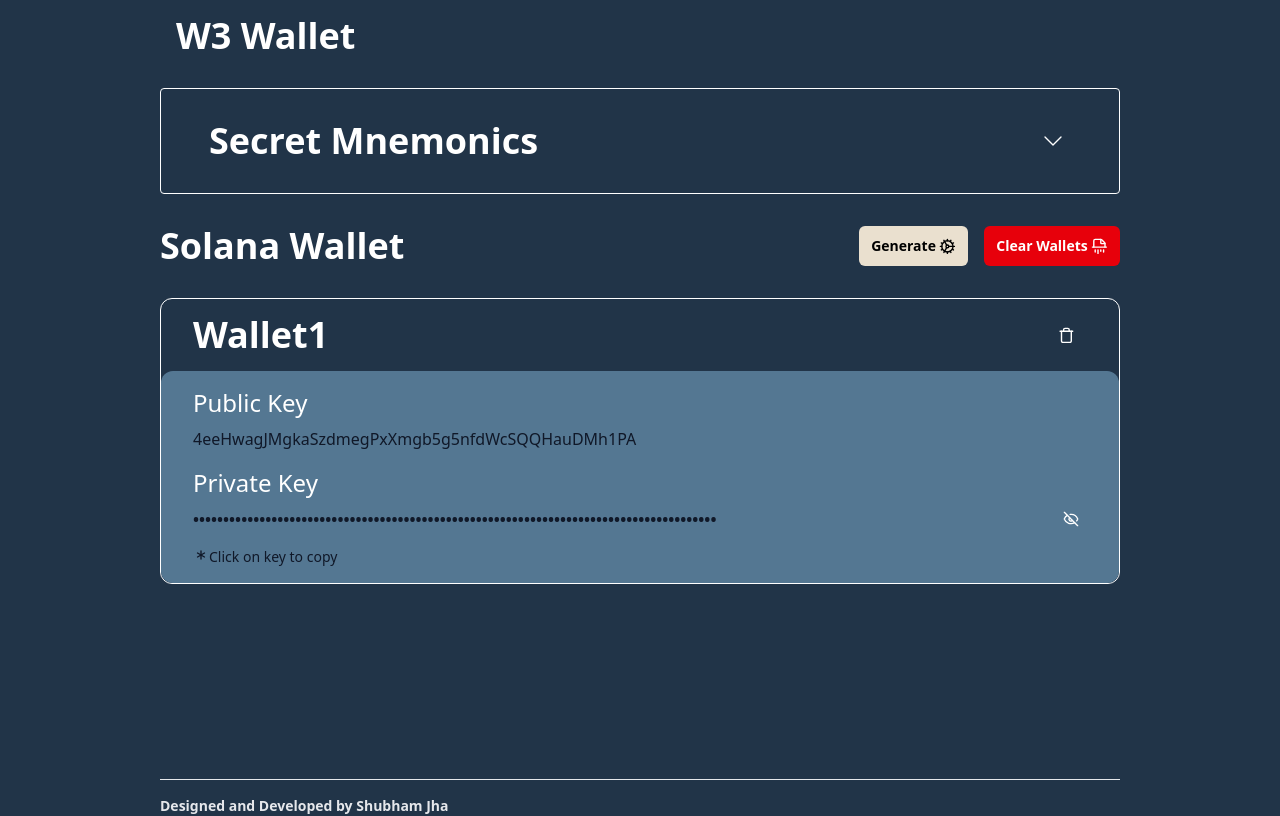
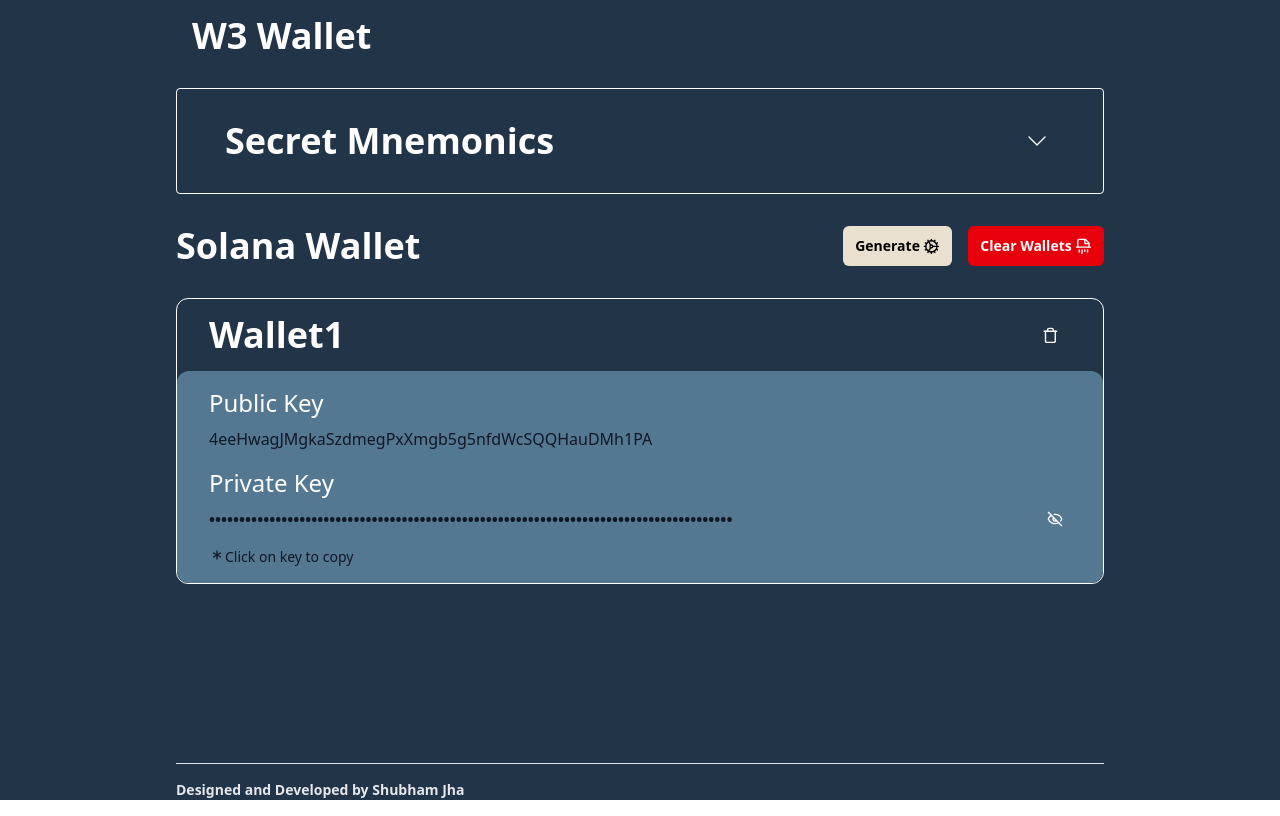
Before and after one commit to Shubham04Jha/web3wallet, a React (Vite) app: page / in a window 1280 px wide. Built offline with nearby package versions, Linux system fonts and the light colour scheme.

Commit message:
screen height

```diff
--- a/src/components/Layout.tsx
+++ b/src/components/Layout.tsx
@@ -2,8 +2,8 @@ import { Header } from "./Header";
 import { Footer } from "./Footer";
 export const Layout = ({children}:{children?: React.ReactNode})=>{
     return (
-        <div className='bg-navy-900  px-4 pt-4 min-h-screen '>
-            <div className="flex flex-col max-w-240 min-h-screen mx-auto h-full">
+        <div className='bg-navy-900 min-h-screen '>
+            <div className="flex flex-col px-4 pt-4 max-w-240 min-h-screen mx-auto h-full">
                 <Header/>
                 <div className="grow ">
                     {children}
```
